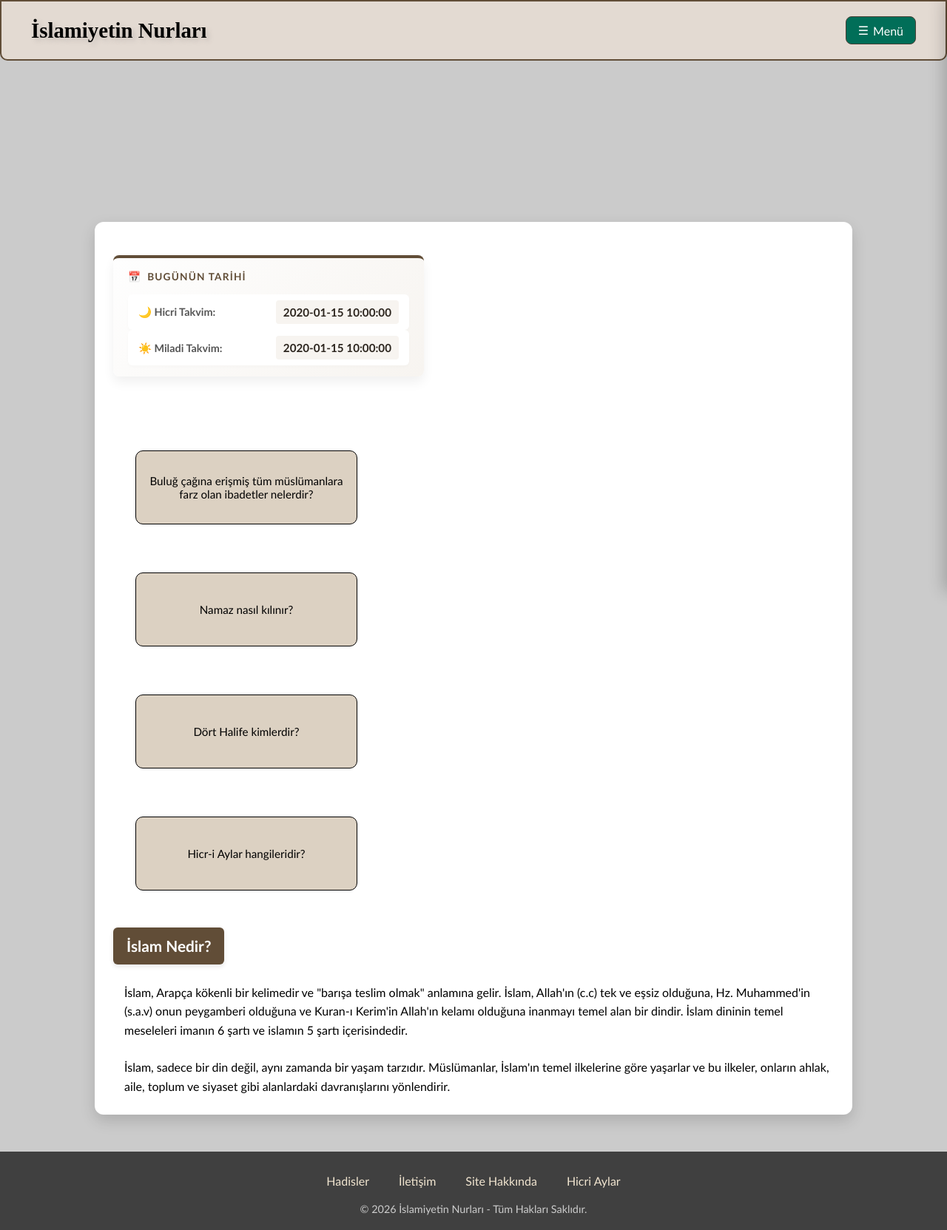
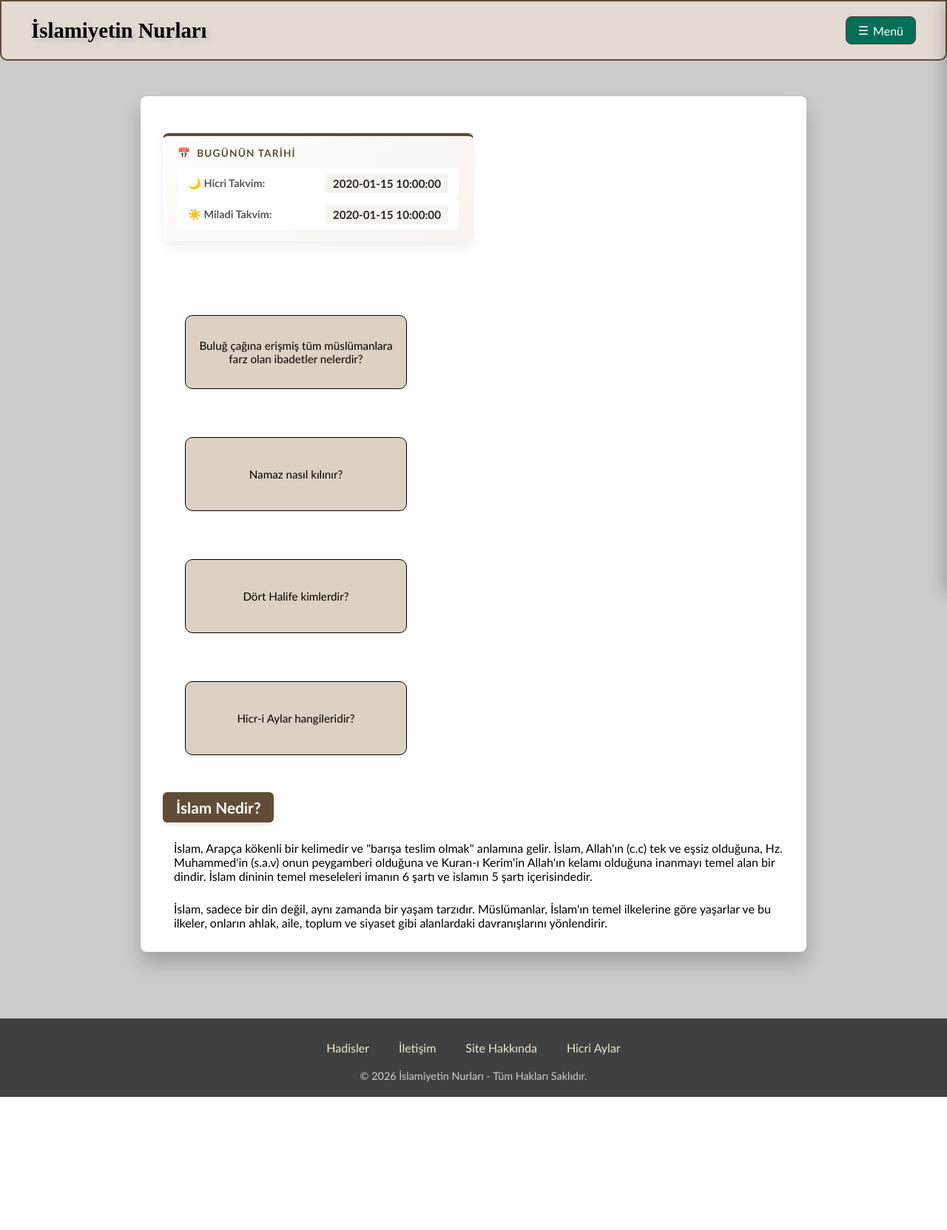
Before and after one commit to nur-byte/islamiyetin-nurlari, a Flask app: template templates/index.html in a window 1280 px wide. Shown: the whole page at 74% size. After the commit the page ends 1483 px from the top, so only its background shows below. Run offline with Flask 3, Linux system fonts and the light colour scheme; the template is opened without the code that fills it: most values are stand-ins (such as "Sample title", 1, 10 or a date in 2020).

Commit message:
Refactor index.html structure and styles

```diff
--- a/templates/index.html
+++ b/templates/index.html
@@ -14,7 +14,7 @@
     }
 
     .ortanınortası {
-        display: block;
+        display:block;
         grid-template-columns: 1fr 1fr;
         gap: 15px;
         padding: 10px;
@@ -51,21 +51,19 @@
         background-color: #bccce7;
     }
 
-    .orta {
+    .orta{
         position: relative;
         height: auto;
         min-height: 590px;
         width: 80%;
-        margin-left: auto;
-        margin-right: auto;
-        margin-top: 200px;
-        text-align: center;
-        box-shadow: 0 8px 20px rgba(0, 0, 0, 0.15);
-        border-radius: 12px;
-        padding: 25px;
-        line-height: 1.6;
+        max-width: 900px;
+        margin: 30px auto 40px auto; /* Boşluk ideal seviyeye düşürüldü */
+        text-align: left;
+        box-shadow: 0 15px 25px rgba(0, 0, 0, 0.2);
         background-color: #ffffff;
-        overflow-y: auto;
+        padding: 30px;
+        border-radius: 8px;
+        box-sizing: border-box;
     }
 
     .orta a.namaz {
```
